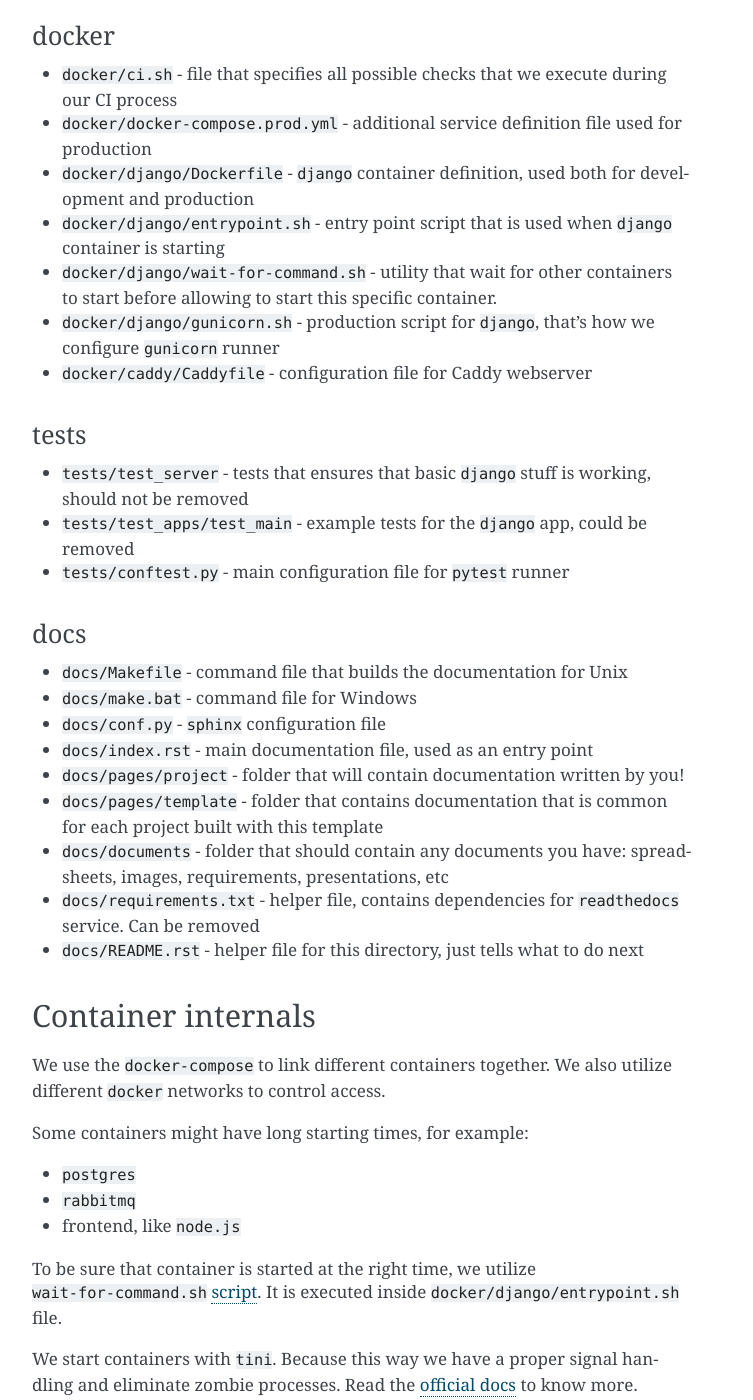
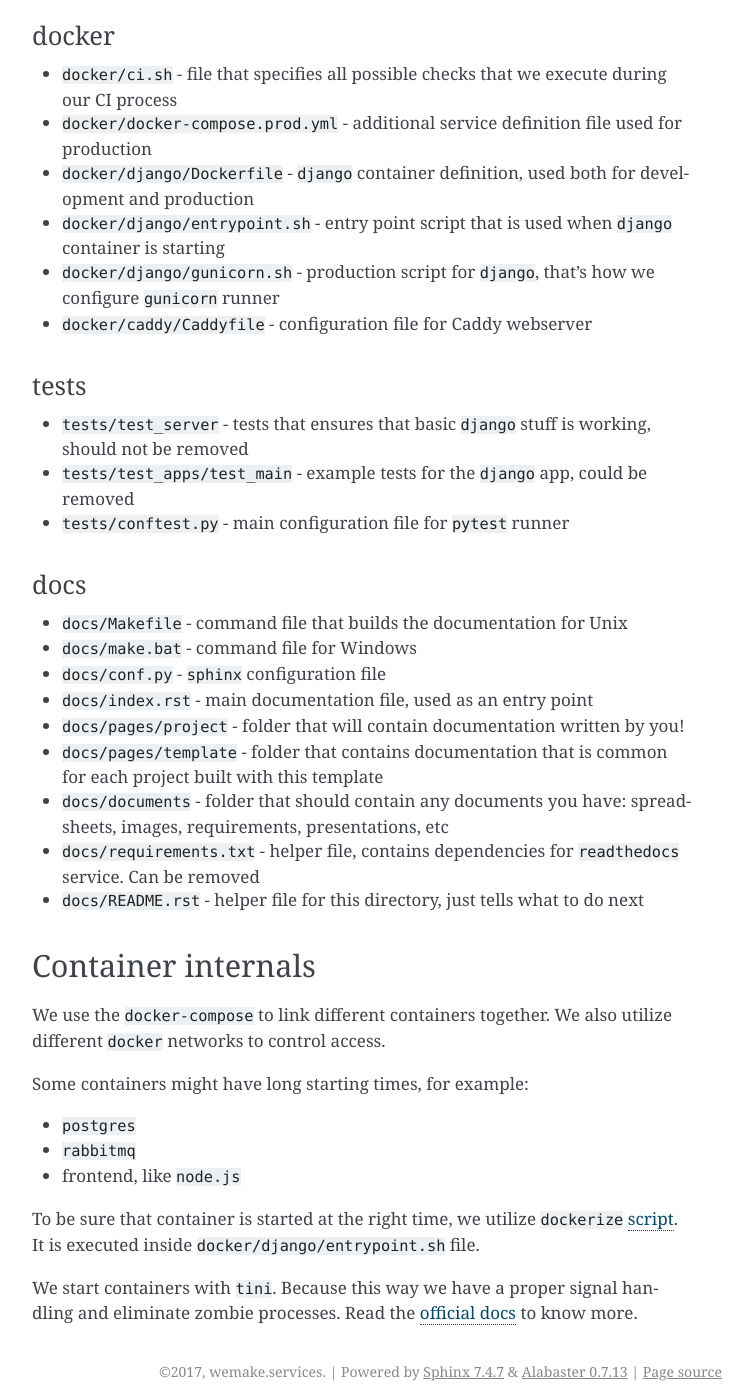
Before and after one commit to wemake-services/wemake-django-template, a Sphinx documentation site: the page built from {{cookiecutter.project_name}}/docs/pages/template/overview.rst, in a window 1280 px wide and 1400 px high, scrolled down 1609 px. Shown: the whole window, without its empty margins (388-1141 px from the left). Built offline with Sphinx 7.4.7, drawn with Linux system fonts in a browser that asks for light colours; the version number is read from the project's files by our own code.

Commit message:
Closes #900, closes #899, closes #895, closes #883, closes #727

```diff
--- a/pyproject.toml
+++ b/pyproject.toml
@@ -29,6 +29,7 @@ binaryornot = "^0.4"
 wemake-python-styleguide = "^0.12.4"
 flake8-pytest = "^1.3"
 flake8-pytest-style = "^0.1.3"
+nitpick = "^0.21.0"
 
 pytest = "^5.1"
 pytest-randomly = "^3.1"
--- a/{{cookiecutter.project_name}}/docs/pages/template/overview.rst
+++ b/{{cookiecutter.project_name}}/docs/pages/template/overview.rst
@@ -82,8 +82,6 @@ docker
   used both for development and production
 - ``docker/django/entrypoint.sh`` - entry point script that is used
   when ``django`` container is starting
-- ``docker/django/wait-for-command.sh`` - utility that wait for other
-  containers to start before allowing to start this specific container.
 - ``docker/django/gunicorn.sh`` - production script for ``django``,
   that's how we configure ``gunicorn`` runner
 - ``docker/caddy/Caddyfile`` - configuration file for Caddy webserver
@@ -129,7 +127,7 @@ Some containers might have long starting times, for example:
 - frontend, like ``node.js``
 
 To be sure that container is started at the right time,
-we utilize ``wait-for-command.sh`` `script <https://github.com/ettore26/wait-for-command>`_.
+we utilize ``dockerize`` `script <https://github.com/jwilder/dockerize>`_.
 It is executed inside ``docker/django/entrypoint.sh`` file.
 
 We start containers with ``tini``.
```
Also changed, not shown: 8 other files.
